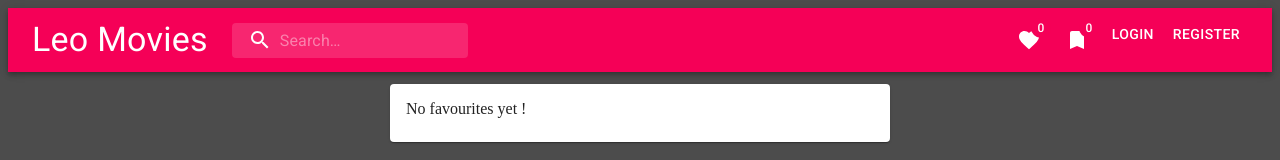
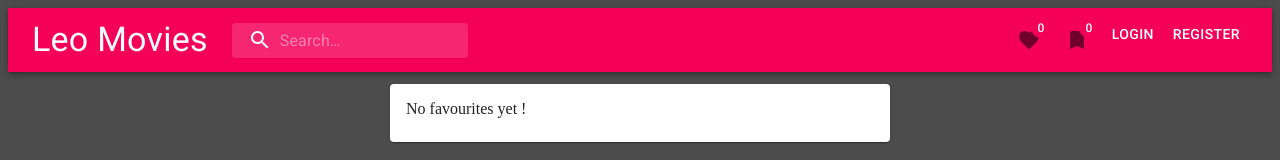
Before and after one commit to manasarjun/leo-movies, a React (Create React App) app: page /favourites in a window 1280 px wide. Shown: the top 160 px of the page. Built offline with nearby package versions, Linux system fonts and the light colour scheme.

Commit message:
refactor

```diff
--- a/src/App.js
+++ b/src/App.js
@@ -9,6 +9,7 @@ import {
 
 import SearchIcon from '@material-ui/icons/Search';
 import MoreIcon from '@material-ui/icons/MoreVert';
+import HomeIcon from '@material-ui/icons/Home';
 import {
   Favourite, WatchList, Mobile, Search, Routes,
 } from './components';
@@ -65,16 +66,26 @@ function App() {
       <div className={classes.grow}>
         <Router>
           <AppBar
-            position='static'
+            position='sticky'
             color='secondary'
+
           >
             <Toolbar className={classes.linkStyle}>
+              <div className={classes.sectionMobile}>
+                <IconButton
+                  edge="start"
+                  className={classes.menuButton}
+                  color="inherit"
+                  aria-label="open drawer"
+                >
+                  <Link to="/" className={classes.textColor}><HomeIcon /></Link>
+                </IconButton>
+              </div>
               <Link to="/">
                 <Typography className={classes.title} variant="h4" noWrap>
                   Leo Movies
-            </Typography>
+              </Typography>
               </Link>
-
               <div className={classes.search}>
                 <div className={classes.searchIcon}>
                   <SearchIcon />
@@ -121,7 +132,7 @@ function App() {
           {renderMenu}
         </Router>
       </div>
-    </Provider>
+    </Provider >
   );
 }
 
--- a/src/components/Favourite/DisplayFavourite.js
+++ b/src/components/Favourite/DisplayFavourite.js
@@ -2,17 +2,11 @@ import React, { useContext } from 'react';
 import Card from '@material-ui/core/Card';
 import Typography from '@material-ui/core/Typography';
 import CardContent from '@material-ui/core/CardContent';
-import { makeStyles } from '@material-ui/core/styles';
 
 import { StoreContext } from '../../provider/Provider';
+import useStyles from "../../hooks/useStyles";
 
-const useStyles = makeStyles({
-  root: {
-    maxWidth: 500,
-    margin: '12px auto',
-  },
 
-});
 
 
 const DisplayFavourite = () => {
@@ -28,8 +22,7 @@ const DisplayFavourite = () => {
         <Card className={classes.root}>
 
           {favourites.map((movie) => (
-            <CardContent>
-
+            <CardContent key={movie.id}>
               <Typography variant="h5" component="h2">
                 {movie.title}
               </Typography>
--- a/src/components/Favourite/Favourite.js
+++ b/src/components/Favourite/Favourite.js
@@ -12,7 +12,6 @@ export default function Favourite() {
 
   return (
     <IconButton
-      className={classes.textColor}
     >
       <Badge badgeContent={String(favourites.length)} color="secondary" >
         <FavoriteIcon />
--- a/src/components/WatchList/WatchList.js
+++ b/src/components/WatchList/WatchList.js
@@ -1,17 +1,13 @@
 import React, { useContext } from 'react';
 import { Badge, IconButton } from '@material-ui/core';
 import BookmarkIcon from '@material-ui/icons/Bookmark';
-
-import useStyles from '../../hooks/useStyles';
 import { StoreContext } from '../../provider/Provider';
 
 export default function WatchList() {
-  const classes = useStyles();
   const { watchList } = useContext(StoreContext);
 
   return (
     <IconButton
-      className={classes.textColor}
     >
       <Badge badgeContent={String(watchList.length)} color="secondary">
         <BookmarkIcon />
--- a/src/hooks/useStyles.js
+++ b/src/hooks/useStyles.js
@@ -1,6 +1,10 @@
 import { fade, makeStyles } from '@material-ui/core/styles';
 
 const useStyles = makeStyles((theme) => ({
+  root: {
+    maxWidth: 500,
+    margin: '12px auto',
+  },
   grow: {
     flexGrow: 1,
 
@@ -77,8 +81,8 @@ const useStyles = makeStyles((theme) => ({
     color: 'white',
     '& a': {
       textDecoration: 'none',
-    }
-  }
+    },
+  },
 }));
 
 export default useStyles;
```
